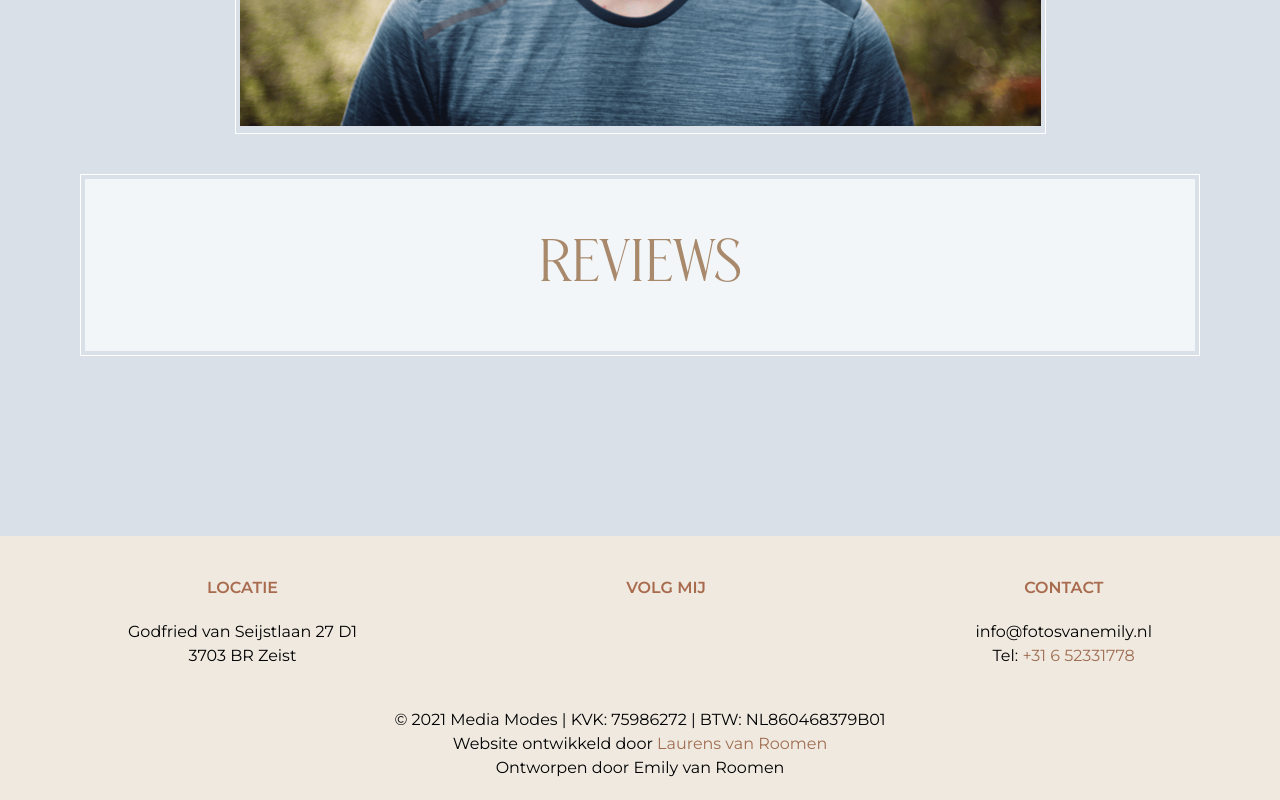
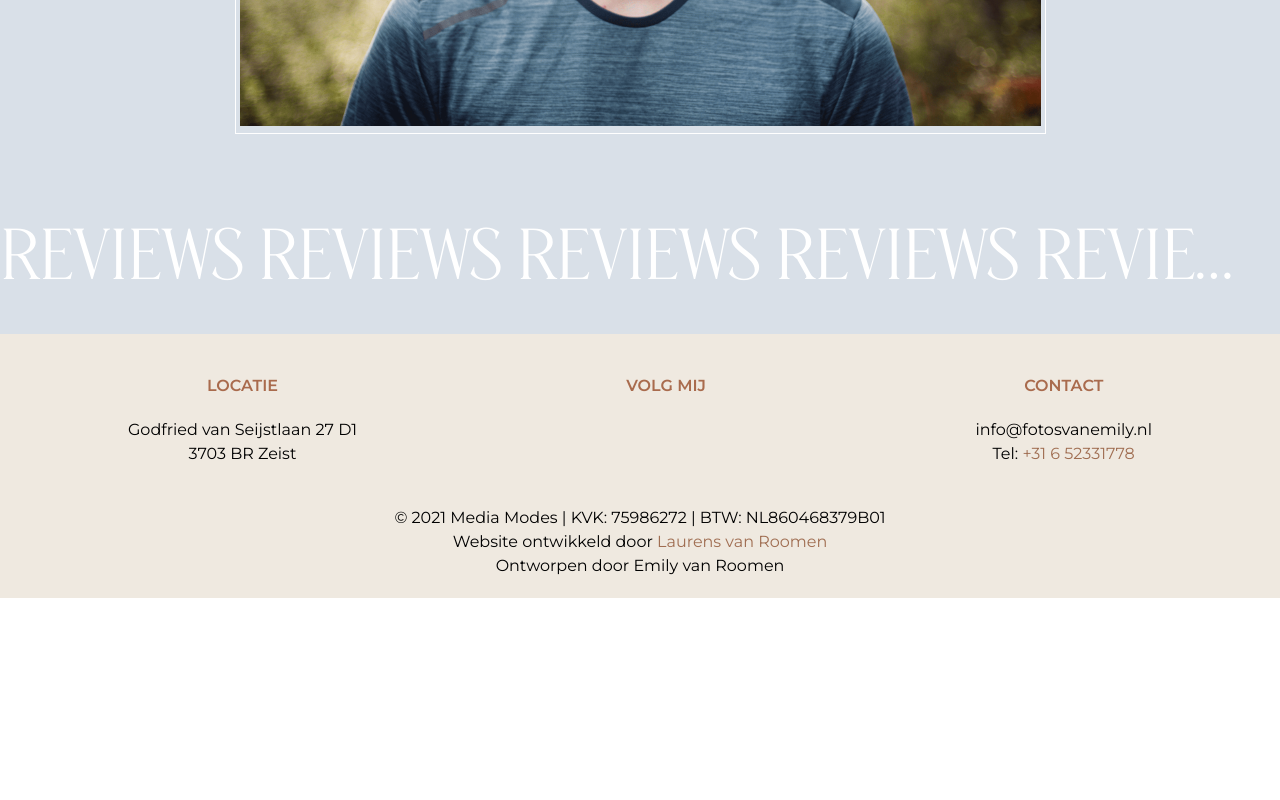
Before and after one commit to Sneruall/fotos-van-emily, a Next.js app: page /portretfotografie in a window 1280 px wide. Shown: the part 3993-4793 px from the top of the page. After the commit the page ends 4591 px from the top, so only its background shows below. Built offline with nearby package versions, Linux system fonts and the light colour scheme.

Commit message:
Update PageSectionTwo.js
reviewsreviewsreviews

```diff
--- a/components/sections/PageSectionTwo.js
+++ b/components/sections/PageSectionTwo.js
@@ -43,14 +43,14 @@ function PageSectionTwo() {
             </p>
           </div>
         </div>
-        {/* reviews */}
-        <div className="border border-white my-5">
+        {/* reviews mobile */}
+        <div className="lg:hidden border border-white my-5">
           <div className="bg-white m-1 p-2 bg-opacity-70">
-            <h3 className="text-brown-pale uppercase font-display text-5xl md:text-6xl text-center my-10">
+            <h3 className="text-brown-pale uppercase font-display text-5xl text-center my-10">
               Reviews
             </h3>
             <div className="p-2">
-              <div className="lg:hidden flex justify-center">
+              <div className="flex justify-center">
                 <Carousel
                   autoplay
                   infiniteLoop
@@ -92,6 +92,12 @@ function PageSectionTwo() {
             </div>
           </div>
         </div>
+        {/* reviews desktop */}
+        <div className="w-full absolute left-0">
+          <h3 className="text-white uppercase font-display text-7xl my-10 truncate">
+            Reviews Reviews Reviews Reviews Reviews Reviews Reviews Reviews Reviews Reviews Reviews Reviews Reviews
+          </h3>
+        </div>
       </div>
     </Section>
   );
```
